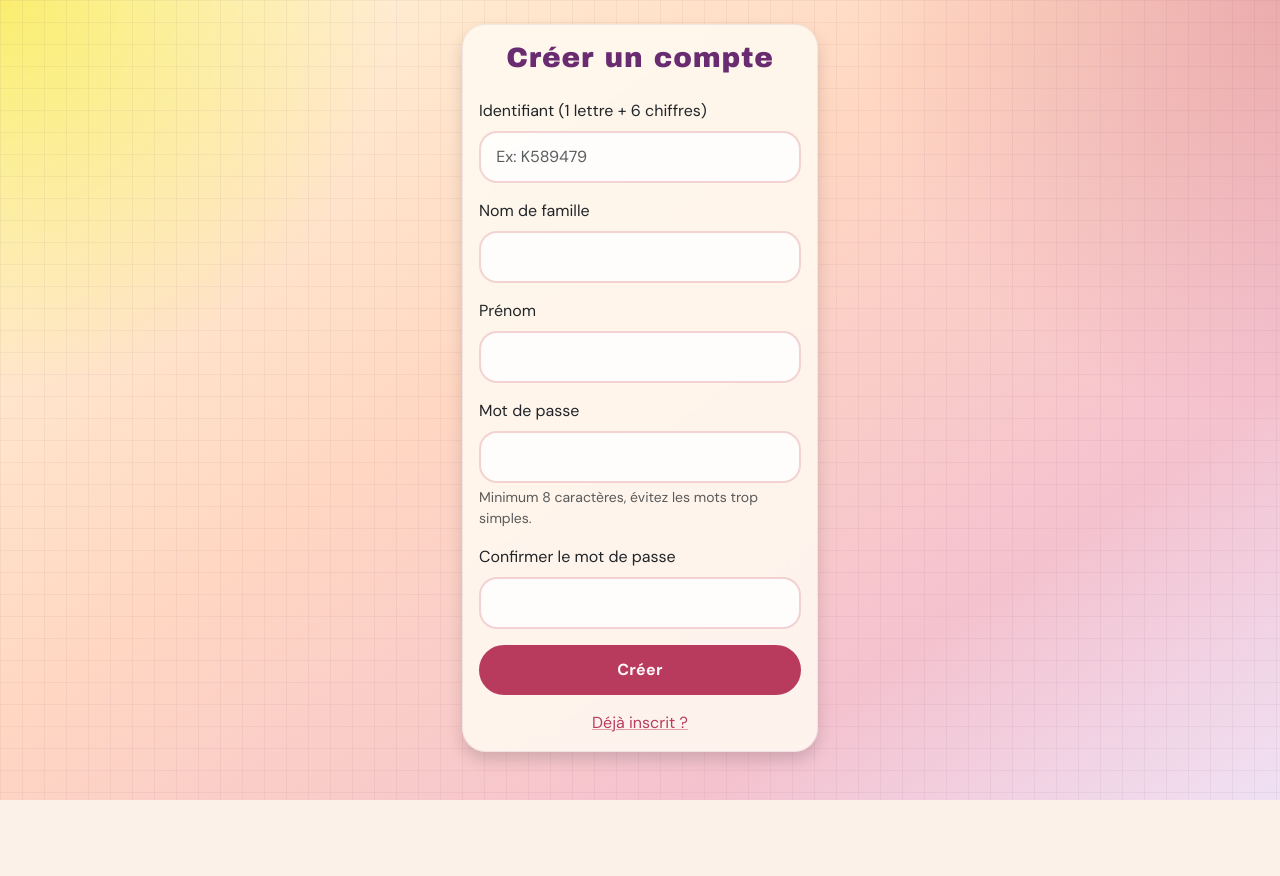
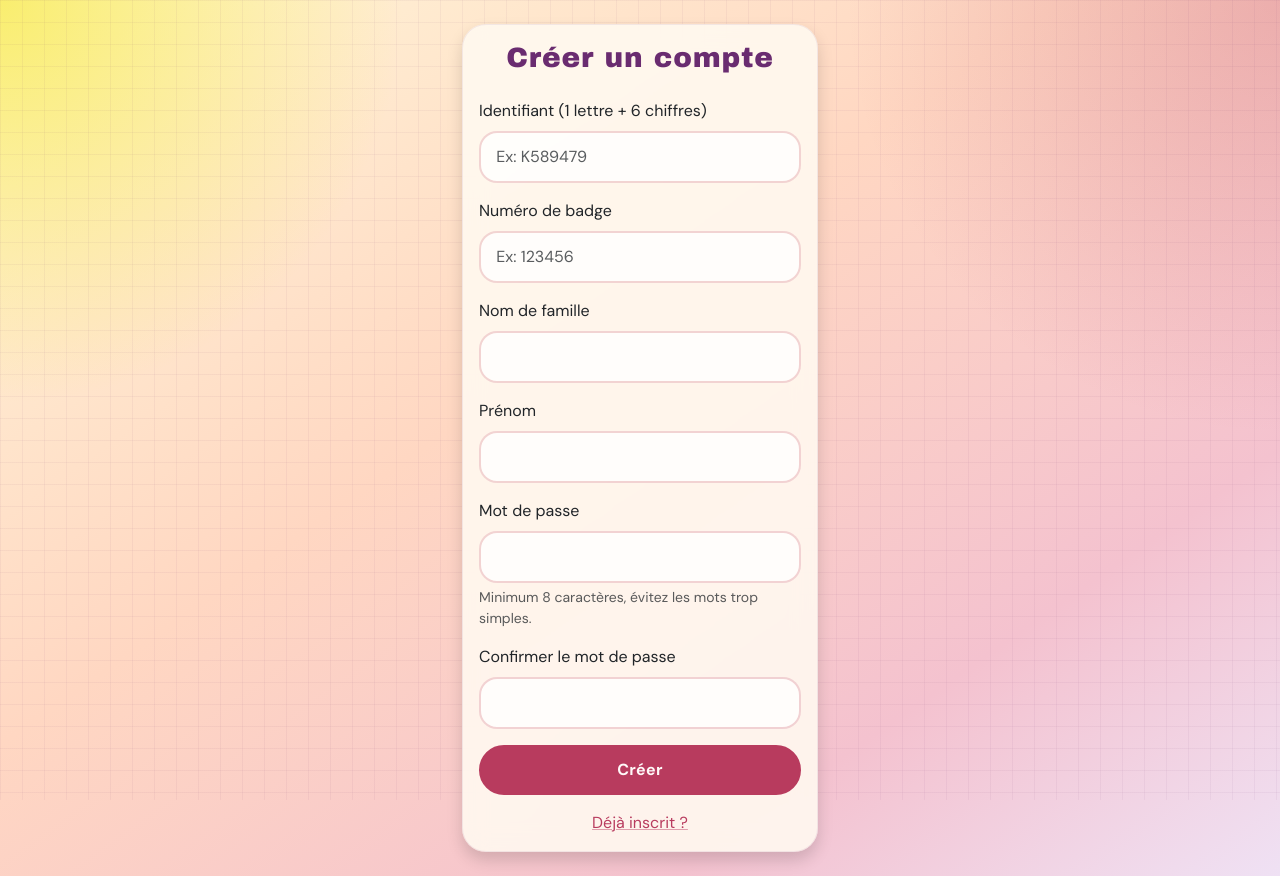
Before and after one commit to guillaumegilles/lunch-reservation-webapp, a Django app: page /register/ in a window 1280 px wide. Before the commit the page ends 800 px from the top, so only its background shows below. Run offline with Django 5.2, Linux system fonts and the light colour scheme.

Commit message:
Ajout du champ "numéro de badge" au formulaire d'inscription et mise à jour des messages d'erreur en conséquence.

```diff
--- a/reservations/forms.py
+++ b/reservations/forms.py
@@ -15,6 +15,7 @@ class LoginForm(forms.Form):
 
 class RegisterForm(forms.Form):
     identifier = forms.CharField(min_length=7, max_length=7, validators=[identifier_validator])
+    badge_number = forms.CharField(max_length=50)
     last_name = forms.CharField(max_length=150)
     first_name = forms.CharField(max_length=150)
     password = forms.CharField(max_length=150, widget=forms.PasswordInput)
--- a/reservations/templates/register.html
+++ b/reservations/templates/register.html
@@ -13,6 +13,10 @@
                     <div class="mb-3 text-start">
                         <label class="form-label">Identifiant (1 lettre + 6 chiffres)</label>
                         <input class="form-control" name="identifier" maxlength="7" pattern="[A-Za-z][0-9]{6}" placeholder="Ex: K589479" required>
+                    </div>
+                    <div class="mb-3 text-start">
+                        <label class="form-label">Numéro de badge</label>
+                        <input class="form-control" name="badge_number" placeholder="Ex: 123456" required>
                     </div>
                     <div class="mb-3 text-start">
                         <label class="form-label">Nom de famille</label>
--- a/reservations/views.py
+++ b/reservations/views.py
@@ -86,14 +86,19 @@ def register_view(request):
     if request.method == "POST":
         form = RegisterForm(request.POST)
         if not form.is_valid():
-            messages.error(request, "Identifiant, nom, prénom et mot de passe requis")
+            messages.error(request, "Identifiant, numéro de badge, nom, prénom et mot de passe requis")
             return render(request, "register.html", {"form": form})
 
         identifier = _normalize_identifier(form.cleaned_data["identifier"])
+        badge_number = form.cleaned_data["badge_number"].strip()
         last_name = form.cleaned_data["last_name"].strip()
         first_name = form.cleaned_data["first_name"].strip()
         password = form.cleaned_data["password"]
         confirm_password = form.cleaned_data["confirm_password"]
+
+        if not badge_number:
+            messages.error(request, "Le numéro de badge est requis")
+            return render(request, "register.html", {"form": form})
 
         if password != confirm_password:
             messages.error(request, "Les mots de passe ne correspondent pas")
```
Also changed, not shown: reservations/tests/test_views.py (+4 -0 lines).
